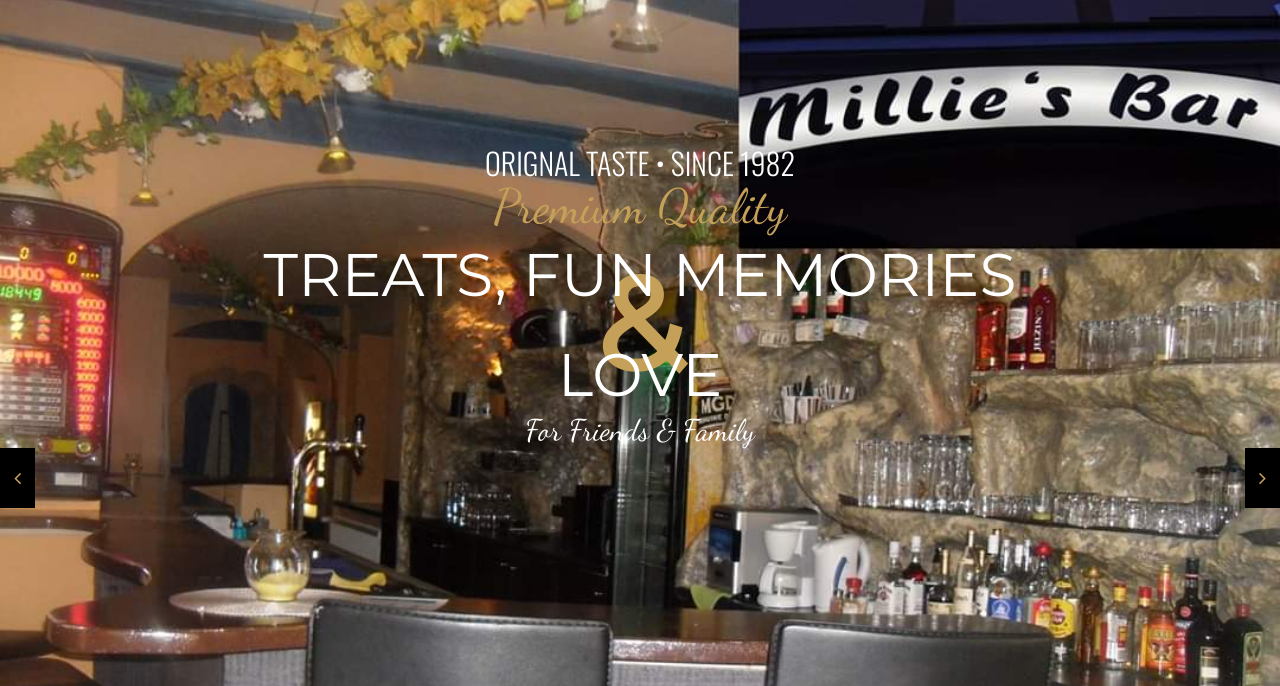
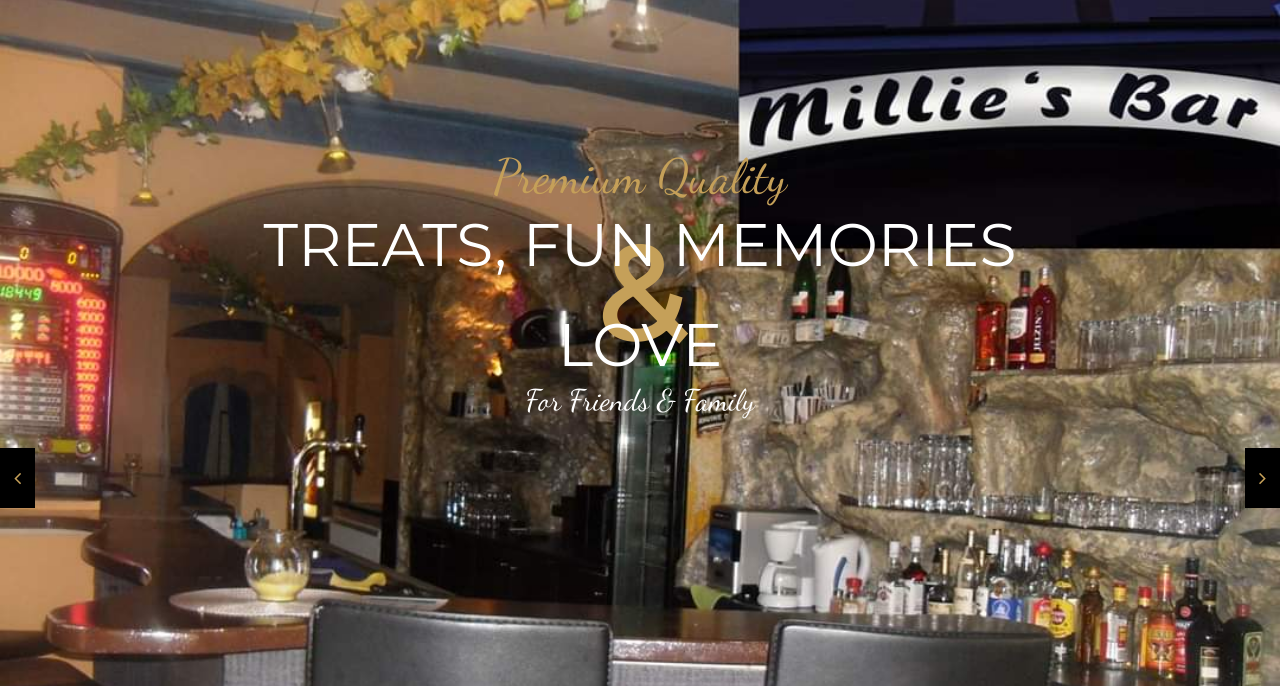
Before and after one commit to devvorldtech/devvorldtech.github.io, a plain HTML site: page bar/index.html in a window 1280 px wide. Shown: the part 114-800 px from the top of the page. Drawn offline with nearby package versions, Linux system fonts and the light colour scheme; files whose address does not match are found by name; a web font is replaced by a local one.

Commit message:
Update index.html

```diff
--- a/bar/index.html
+++ b/bar/index.html
@@ -152,7 +152,7 @@
     <div id="home-slider" class="owl-carousel">
       <div class="item"> <img src="images/1.jpeg" alt="banner">
         <div class="caption">
-          <div class="holder"> <strong class="title">Orignal taste • since 1982</strong> <span>Premium Quality</span>
+          <div class="holder"> <strong class="title"></strong> <span>Premium Quality</span>
             <h1>Treats, Fun Memories<b>&amp;</b>Love</h1>
             <strong class="title-2">For Friends & Family</strong> </div>
         </div>
@@ -166,7 +166,7 @@
       </div>
       <div class="item"> <img src="images/2.jpeg" alt="banner">
         <div class="caption">
-          <div class="holder"> <strong class="title">Orignal taste • since 1982</strong> <span>Premium Quality</span>
+          <div class="holder"> <strong class="title"></strong> <span>Premium Quality</span>
             <h1>House Pool Table<b>&amp;</b>Dart</h1>
             <strong class="title-2">Lots of anothe games</strong> </div>
         </div>
```
